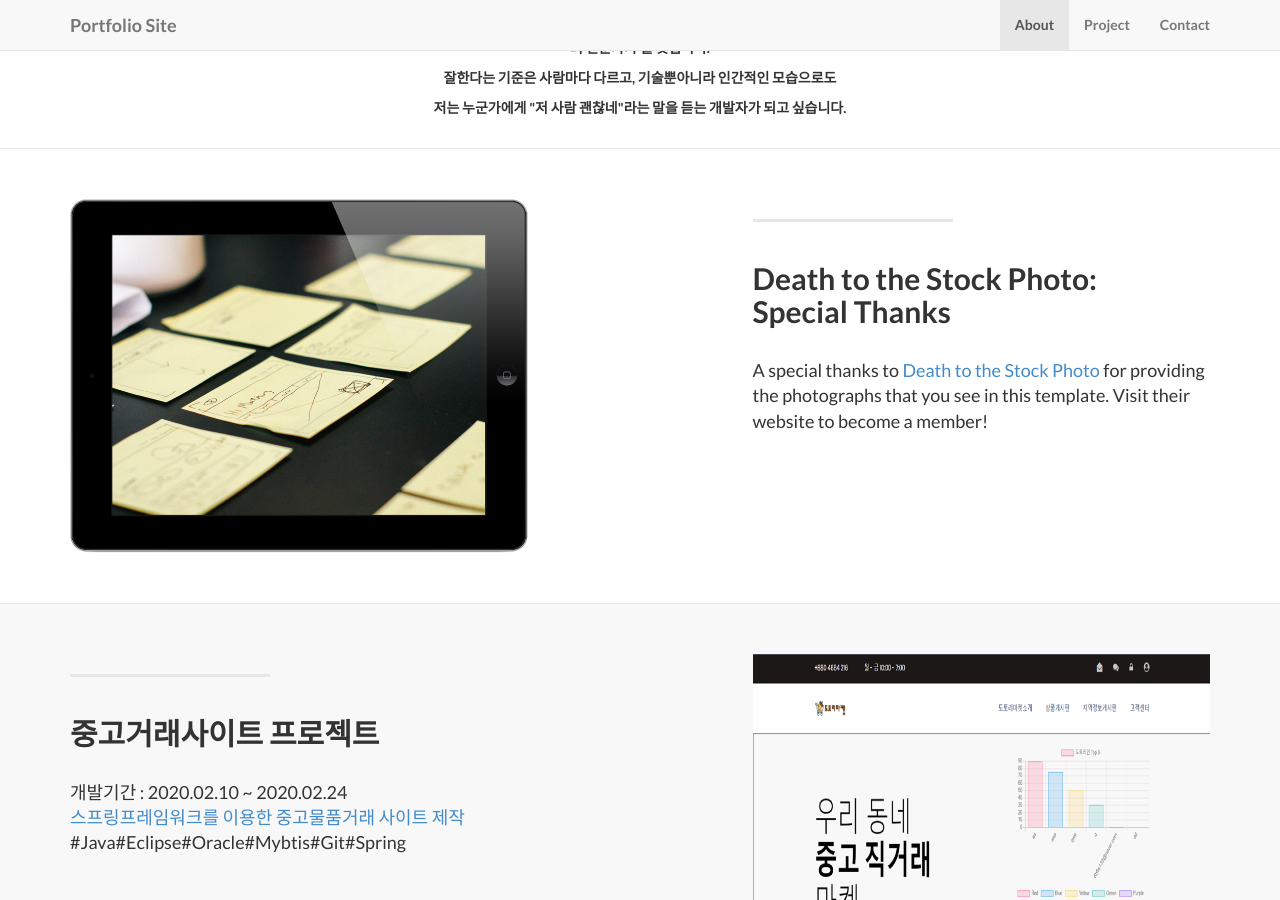
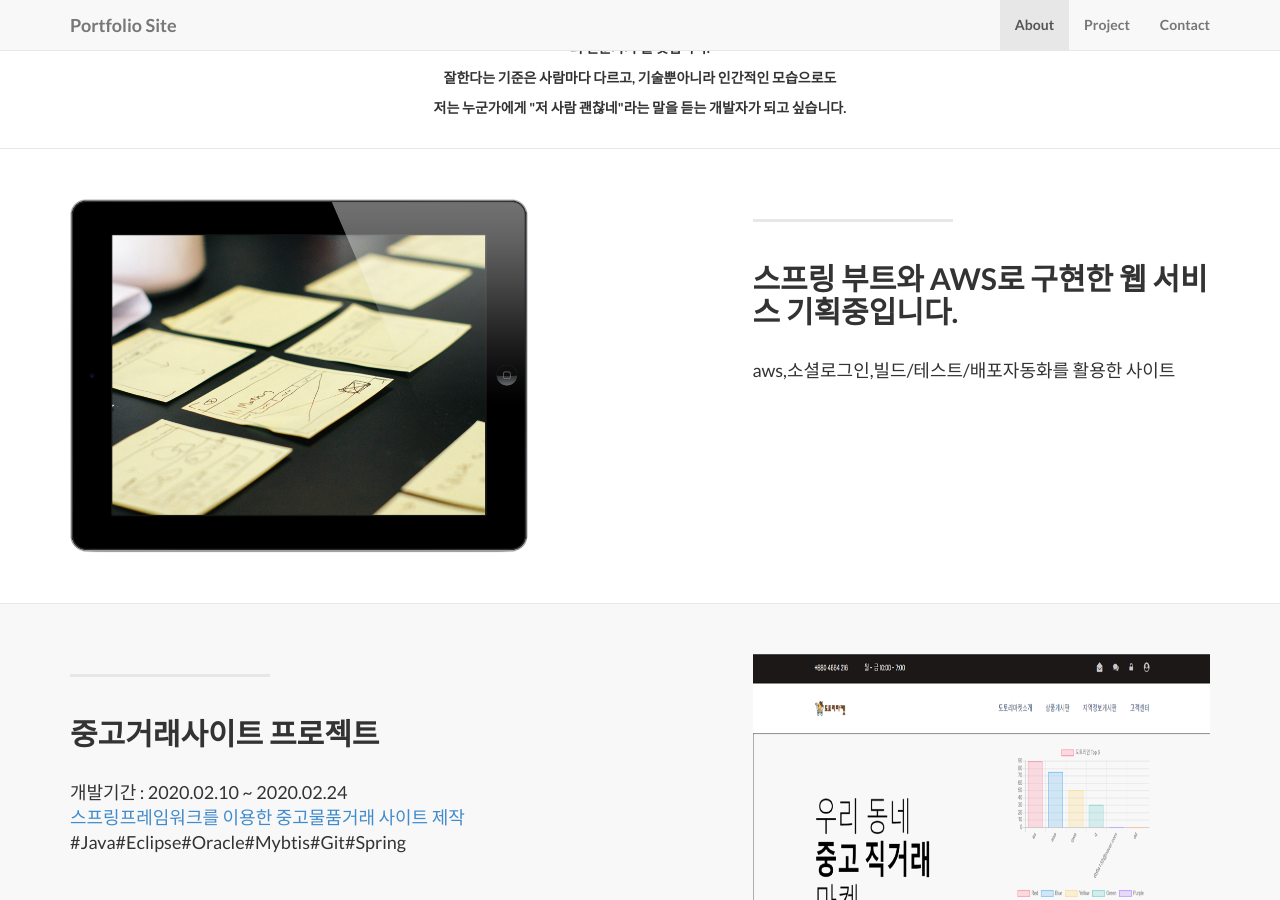
Before and after one commit to Dev-preference/Dev-preference.github.io, a Jekyll site: the page built from index.html, in a window 1280 px wide and 900 px high, scrolled down 864 px. Built offline with Jekyll 4.4.1, drawn with Linux system fonts in a browser that asks for light colours.

Commit message:
no message

```diff
--- a/_includes/contact.html
+++ b/_includes/contact.html
@@ -1,10 +1,10 @@
 <section id="contact">
 	<div class="banner">
 		<div class="container">
-                          Contact
+                         <h2>Contact</h2>
 			<div class="row">
 				<div class="col-lg-6">
-					Email : sunho2343@naver.com
+					<h4>Email : sunho2343@naver.com</h4>
 				</div>
 				<div class="col-lg-6">
 
--- a/_posts/2014-09-21-services-1.markdown
+++ b/_posts/2014-09-21-services-1.markdown
@@ -2,7 +2,7 @@
 layout: default
 img: ipad.png
 category: Services
-title: Death to the Stock Photo:<br>Special Thanks
+title: 스프링 부트와 AWS로 구현한 웹 서비스 기획중입니다.
 description: |
 ---
-  A special thanks to [Death to the Stock Photo](http://join.deathtothestockphoto.com/) for providing the photographs that you see in this template.  Visit their website to become a member!
+  aws,소셜로그인,빌드/테스트/배포자동화를 활용한 사이트
```
